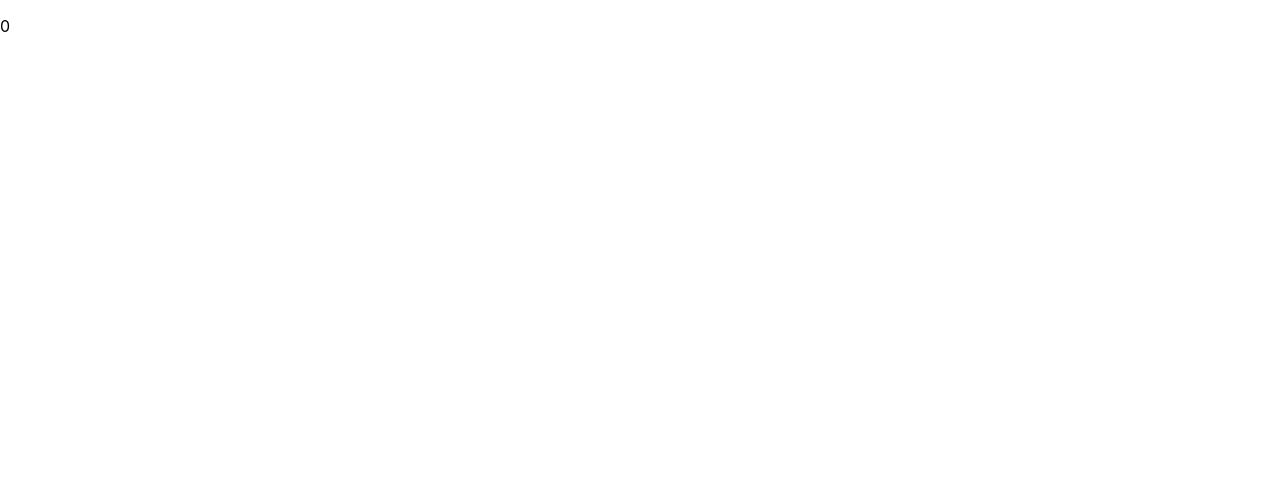
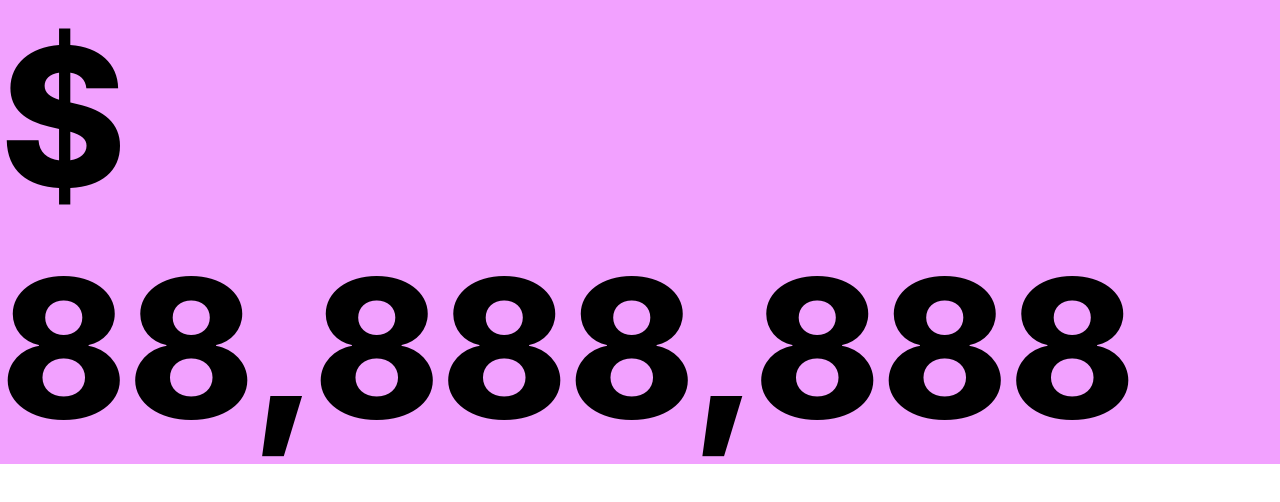
Before and after one commit to johnlangs/musical-barnacle, a React (Create React App) app in the folder react/: page / in a window 1280 px wide. Shown: the top 502 px of the page. Built offline with nearby package versions, Linux system fonts and the light colour scheme.

Commit message:
Header string now displays

```diff
--- a/react/src/Header/Header.css
+++ b/react/src/Header/Header.css
@@ -1 +1,11 @@
 /* CSS needed for Header.jsx */
+
+#background {
+  background-color: #F2A1FF;
+}
+
+#accountSum {
+  margin: 0;
+  font-size: 15vw;
+  font-weight: 800;
+}
--- a/react/src/Header/Header.jsx
+++ b/react/src/Header/Header.jsx
@@ -1,13 +1,20 @@
-import React from "react";
+import "./Header.css"
 import "../Context/Context";
 
 // contains the sum of all accounts, banks info is pulled from with info button, and selector
 function Header(props) {
 
   // gets the total of all credits and debts
-  function getAccountSum() {
-    let totalBalance = 0;
-    return totalBalance;
+  function getAccountSumString() {
+
+    //TODO: tmp solution
+    let totalBalance = 88888888
+
+    // formats commas to match local string
+    totalBalance = totalBalance.toLocaleString()
+
+    // auto formats to "$ -value" if negitive
+    return "$ " + totalBalance;
   }
 
   // gets the string of banks, displayed under total sum
@@ -18,7 +25,9 @@ function Header(props) {
 
   // returns rendered Header
   return (
-    <p>{getAccountSum()}</p>
+    <div id="background">
+      <p id="accountSum"> {getAccountSumString()} </p>
+    </div>
   )
 }
 
```
